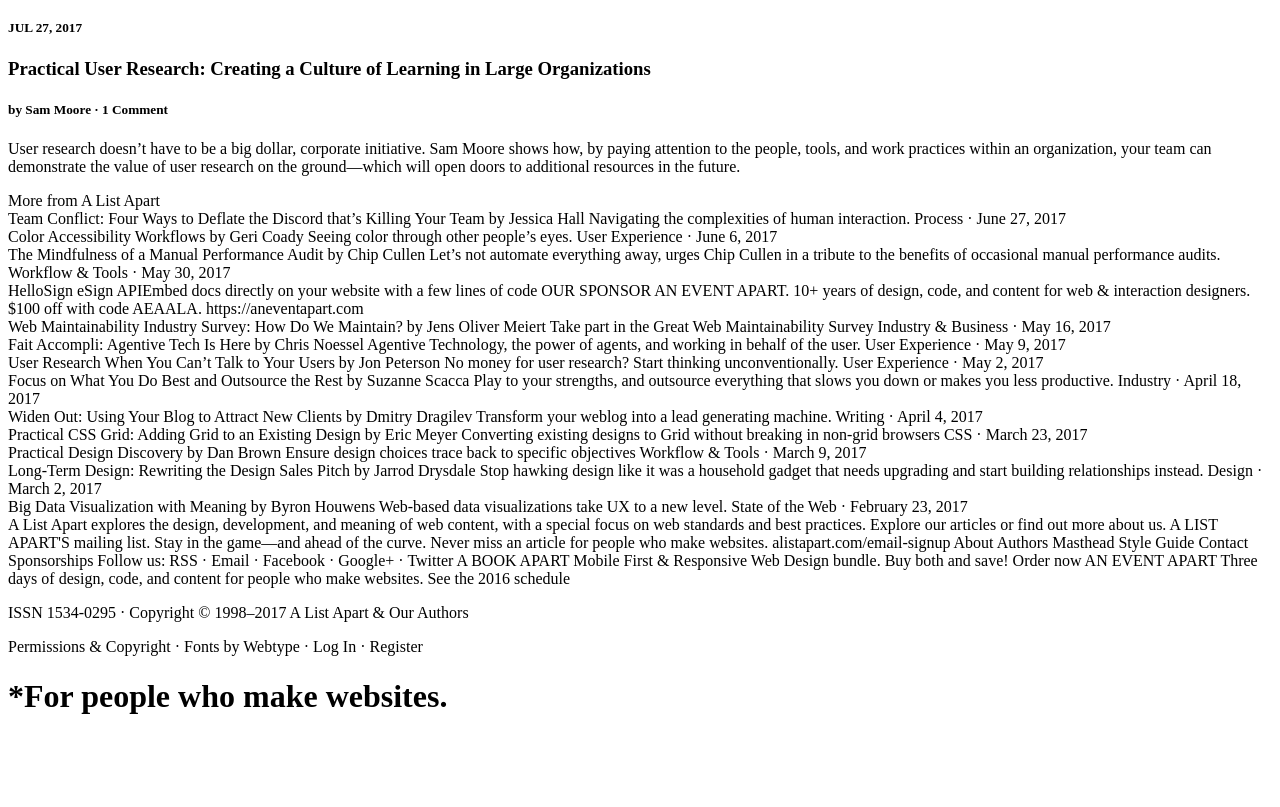
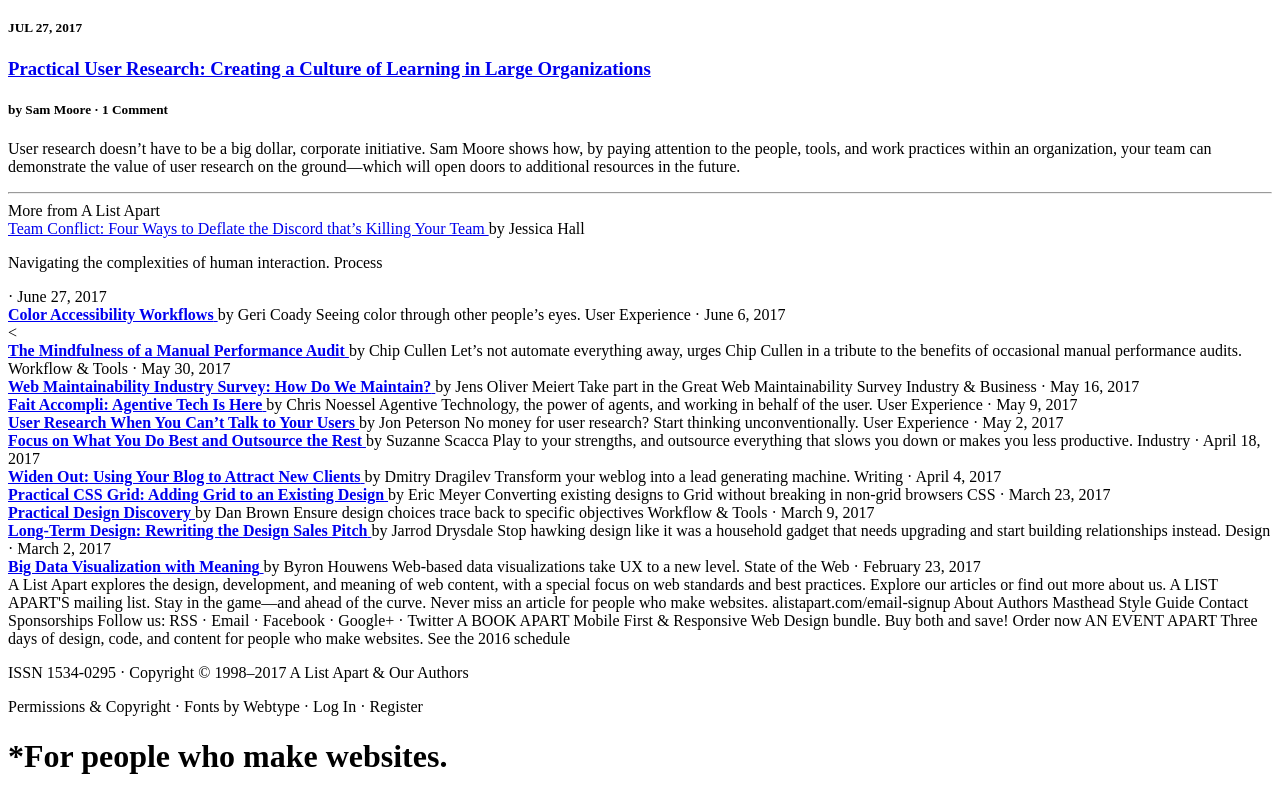
Before and after one commit to KaraCapozzi/htmllayout, a plain HTML site: page index.html in a window 1280 px wide. Shown: the part 61-868 px from the top of the page. Before the commit the page ends 808 px from the top, so only its background shows below. Drawn offline with Linux system fonts and the light colour scheme.

Commit message:
Add links to html assignment 1

```diff
--- a/index.html
+++ b/index.html
@@ -12,7 +12,9 @@
 <h5>JUL 27, 2017</h5>
 
 <h3>
+  <a href="https://alistapart.com/article/practical-user-research-creating-a-culture">
 Practical User Research: Creating a Culture of Learning in Large Organizations
+  </a>
 </h3>
 
 <h5>by Sam Moore · 1 Comment</h5>
@@ -22,94 +24,113 @@ Practical User Research: Creating a Culture of Learning in Large Organizations
 </article>
 </header>
 
+<hr>
 </h4>More from A List Apart</h4>
 
 <article>
-Team Conflict: Four Ways to Deflate the Discord that’s Killing Your Team
+<a href="https://alistapart.com/article/team-conflict-four-ways-to-deflate-the-discord-thats-killing-your-team"
+<strong>Team Conflict: Four Ways to Deflate the Discord that’s Killing Your Team</strong>
+</a>
 by Jessica Hall
-Navigating the complexities of human interaction.
-Process · June 27, 2017
+<p>Navigating the complexities of human interaction.
+Process</p> · June 27, 2017
 </article>
 
 <article>
-Color Accessibility Workflows
+<a href="https://alistapart.com/article/team-conflict-four-ways-to-deflate-the-discord-thats-killing-your-team">
+<strong>Color Accessibility Workflows</strong>
+</a>
 by Geri Coady
 Seeing color through other people’s eyes.
 User Experience · June 6, 2017
 </article>
 
+<
 <article>
-The Mindfulness of a Manual Performance Audit
+  <a href="https://alistapart.com/article/mindfulness-of-a-manual-performance-audit">
+<strong>The Mindfulness of a Manual Performance Audit</strong>
+</a>
 by Chip Cullen
 Let’s not automate everything away, urges Chip Cullen in a tribute to the benefits of occasional manual performance audits.
 Workflow & Tools · May 30, 2017
 </article>
 
 <article>
-HelloSign eSign APIEmbed docs directly on your website with a few lines of code
-OUR SPONSOR
-AN EVENT APART. 10+ years of design, code, and content for web & interaction designers. $100 off with code AEAALA.
-https://aneventapart.com
-</article>
-
-<article>
-Web Maintainability Industry Survey: How Do We Maintain?
+  <a href="https://alistapart.com/article/web-maintainability-survey">
+<strong>Web Maintainability Industry Survey: How Do We Maintain?</strong>
+</a>
 by Jens Oliver Meiert
 Take part in the Great Web Maintainability Survey
 Industry & Business · May 16, 2017
 </article>
 
 <article>
-Fait Accompli: Agentive Tech Is Here
+  <a href="https://alistapart.com/article/fait-accompli-agentive-tech-is-here">
+<strong>Fait Accompli: Agentive Tech Is Here</strong>
+</a>
 by Chris Noessel
 Agentive Technology, the power of agents, and working in behalf of the user.
 User Experience · May 9, 2017
 </article>
 
 <article>
-User Research When You Can’t Talk to Your Users
+  <a href="https://alistapart.com/article/user-research-when-you-cant-talk-to-your-users">
+<strong>User Research When You Can’t Talk to Your Users</strong>
+</a>
 by Jon Peterson
 No money for user research? Start thinking unconventionally.
 User Experience · May 2, 2017
 </article>
 
 <article>
-Focus on What You Do Best and Outsource the Rest
+  <a href="https://alistapart.com/article/focus-on-what-you-do-best-and-outsource-the-rest">
+<strong>Focus on What You Do Best and Outsource the Rest</strong>
+</a>
 by Suzanne Scacca
 Play to your strengths, and outsource everything that slows you down or makes you less productive.
 Industry · April 18, 2017
 </article>
 
 <article>
-Widen Out: Using Your Blog to Attract New Clients
+  <a href="https://alistapart.com/article/widen-out-using-your-blog-to-attract-new-clients">
+<strong>Widen Out: Using Your Blog to Attract New Clients</strong>
+</a>
 by Dmitry Dragilev
 Transform your weblog into a lead generating machine.
 Writing · April 4, 2017
 </article>
 
 <article>
-Practical CSS Grid: Adding Grid to an Existing Design
+  <a href="https://alistapart.com/article/practical-grid">
+<strong>Practical CSS Grid: Adding Grid to an Existing Design</strong>
+</a>
 by Eric Meyer
 Converting existing designs to Grid without breaking in non-grid browsers
 CSS · March 23, 2017
 </article>
 
 <article>
-Practical Design Discovery
+  <a href="https://alistapart.com/article/practical-design-discovery">
+<strong>Practical Design Discovery</strong>
+</a>
 by Dan Brown
 Ensure design choices trace back to specific objectives
 Workflow & Tools · March 9, 2017
 </article>
 
 <article>
-Long-Term Design: Rewriting the Design Sales Pitch
+  <a href="https://alistapart.com/article/long-term-design-rewriting-the-design-sales-pitch">
+<strong>Long-Term Design: Rewriting the Design Sales Pitch</strong>
+</a>
 by Jarrod Drysdale
 Stop hawking design like it was a household gadget that needs upgrading and start building relationships instead.
 Design · March 2, 2017
 </article>
 
 <article>
-Big Data Visualization with Meaning
+  <a href="https://alistapart.com/article/big-data-visualization-with-meaning">
+<strong>Big Data Visualization with Meaning</strong>
+</a>
 by Byron Houwens
 Web-based data visualizations take UX to a new level.
 State of the Web · February 23, 2017
```
